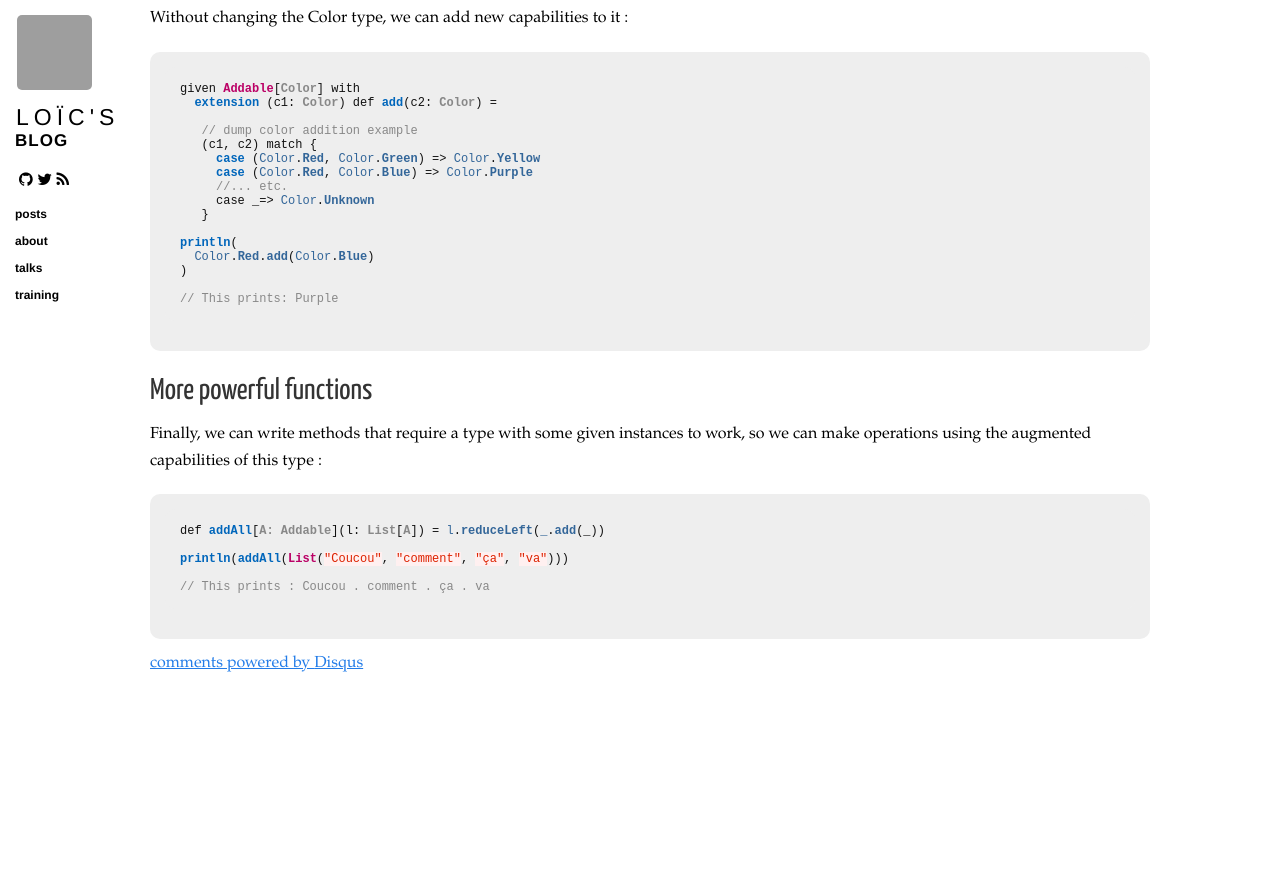
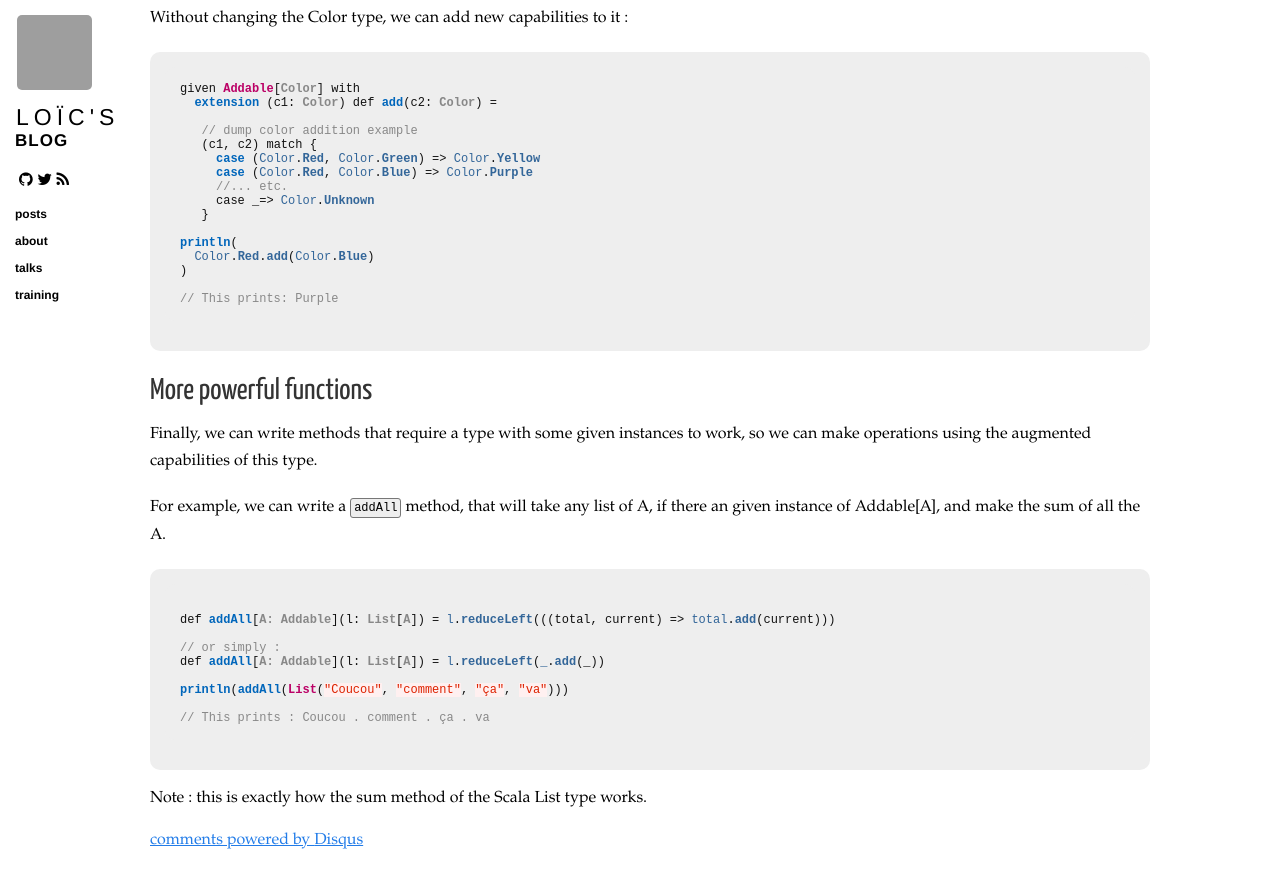
Before and after one commit to loicdescotte/loicdescotte.github.io, a Jekyll site: the page built from _posts/2022-09-29-type-classes-in-scala-3.md, in a window 1280 px wide and 900 px high, scrolled down 1308 px. Shown: the top 888 px of the window. Built offline with Jekyll 4.4.1, drawn with Linux system fonts in a browser that asks for light colours; nearby versions of some CDN libraries; comment, search, counter and statistics services are not loaded; before the commit the page ends 2031 px from its top, so only the background shows below that; grey boxes are pictures that could not be loaded.

Commit message:
Update 2022-09-29-type-classes-in-scala-3.md

````diff
--- a/_posts/2022-09-29-type-classes-in-scala-3.md
+++ b/_posts/2022-09-29-type-classes-in-scala-3.md
@@ -86,12 +86,20 @@ println(
 
 ## More powerful functions
 
-Finally, we can write methods that require a type with some given instances to work, so we can make operations using the augmented capabilities of this type :
+Finally, we can write methods that require a type with some given instances to work, so we can make operations using the augmented capabilities of this type.
+
+For example, we can write a `addAll` method, that will take any list of A, if there an given instance of Addable[A], and make the sum of all the A.
 
 ```scala
+
+def addAll[A: Addable](l: List[A]) = l.reduceLeft(((total, current) => total.add(current)))
+
+// or simply :
 def addAll[A: Addable](l: List[A]) = l.reduceLeft(_.add(_))
 
 println(addAll(List("Coucou", "comment", "ça", "va")))
 
 // This prints : Coucou . comment . ça . va
 ```
+
+Note : this is exactly how the sum method of the Scala List type works.
````
